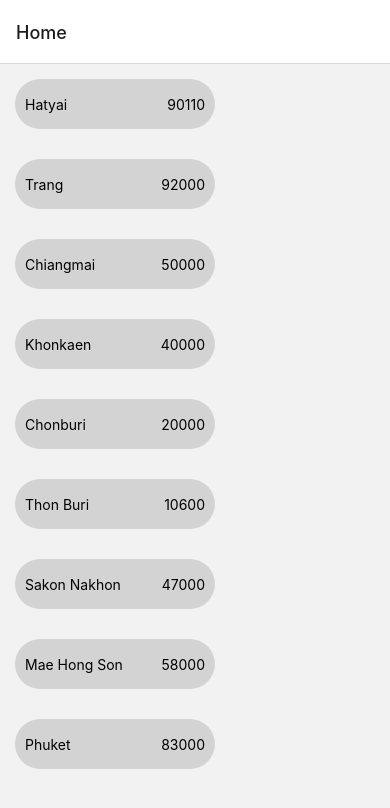
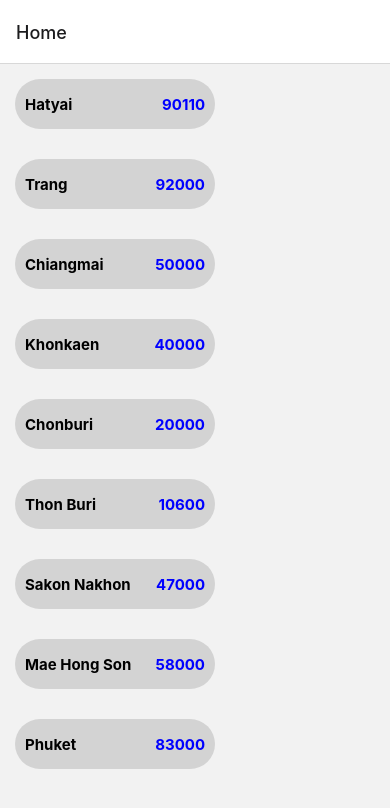
Before and after one commit to juringx/Lab-React-Native, a React Native app: screen /Home in a window 390 px wide. Shown: the top 808 px of the page. Built offline with nearby package versions, Linux system fonts and the light colour scheme.

Commit message:
Add More Forecast Info

```diff
--- a/components/Forecast.js
+++ b/components/Forecast.js
@@ -7,6 +7,8 @@ export default function Forecast(props){
             <Text style={styles.FontText}>{props.main}</Text>
             <Text style={styles.FontText}>{props.description}</Text>
             <Text style={styles.Tempe}>{props.temp} °C</Text>
+            <Text style={styles.FontText}>Feels like {props.feels_like} °C</Text>
+            <Text style={styles.FontText}>Humidity: {props.humidity}%</Text>
         </View>
     )
 }
@@ -14,13 +16,13 @@ const styles = StyleSheet.create({
     FontText:{
         fontSize: 20,
         textAlign:'center',
-        fontWeight:'400',
+        fontWeight:'500',
         textAlignVertical:'bottom'
     },
     Tempe: {
-        fontSize: 30,
+        fontSize: 60,
         textAlign:'center',
         fontWeight:'bold',
-        margin: 10
+        margin: 15
     },
 })
--- a/components/Weather.js
+++ b/components/Weather.js
@@ -13,7 +13,9 @@ export default function Weather(props){
                 setForecastInfo({
                     main: json.weather[0].main,
                     description: json.weather[0].description,
-                    temp: json.main.temp
+                    temp: json.main.temp,
+                    feels_like: json.main.feels_like,
+                    humidity: json.main.humidity,
                 });
             })
             .catch((error) => {
@@ -25,13 +27,15 @@ export default function Weather(props){
     const [forecastInfo, setForecastInfo] = useState({
         main: '-',
         description: '-',
-        temp: 0
+        temp: 0,
+        feels_like: 0,
+        humidity: 0,
     })
 
     return (
         <ImageBackground source={require('../back.jpg')} style={styles.backdrop}>
             <View style={styles.greyback}>
-                <Text style={styles.FontText}>Zip Code</Text>
+                <Text style={styles.FontText}>Zip Code{props.place}</Text>
                 <Text style={styles.Zipcode}>{props.zipCode}</Text>
                 <Forecast {...forecastInfo}/>
             </View>
@@ -50,7 +54,7 @@ const styles = StyleSheet.create({
     greyback:{
         backgroundColor: 'rgba(0, 0, 0, 0.2)',
         width:"100%",
-        height:"30%",
+        height:"60%",
         paddingTop: Constants.statusBarHeight - 50,
         flexDirection:'column',
         justifyContent:'center',
--- a/screen/ZipCodeScreen.js
+++ b/screen/ZipCodeScreen.js
@@ -18,8 +18,8 @@ const ZipItem = ({place, code, navigation}) => (
         navigation.navigate('Weather', {zipCode: code})
     }}>
         <View style={styles.zipItem}>
-            <Text>{place}</Text>
-            <Text>{code}</Text>
+            <Text style={styles.FontText1}>{place}</Text>
+            <Text style={styles.FontText2}>{code}</Text>
         </View>
     </TouchableHighlight>
 
@@ -43,7 +43,7 @@ const styles = StyleSheet.create({
     zipItem:{
         flex: 1,
         flexDirection: 'row',
-        justifyContent: 'space-between'
+        justifyContent: 'space-between',
     },
     zipPlace: {
         flex: 1,
@@ -61,6 +61,15 @@ const styles = StyleSheet.create({
         alignItems: 'center',
         padding: 10,
         borderRadius: 100,
-        borderColor: "#557A95"
+        borderColor: "#557A95",
     },
+    FontText1: {
+        fontSize: 15,
+        fontWeight:'bold'
+    },
+    FontText2: {
+        fontSize: 15,
+        fontWeight:'bold',
+        color:"blue",
+    }
 })
```
